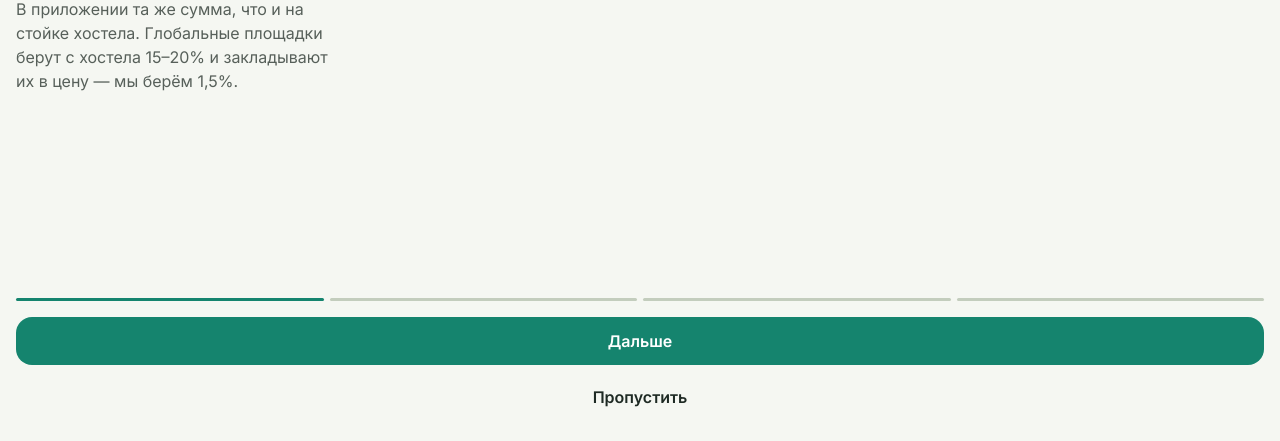
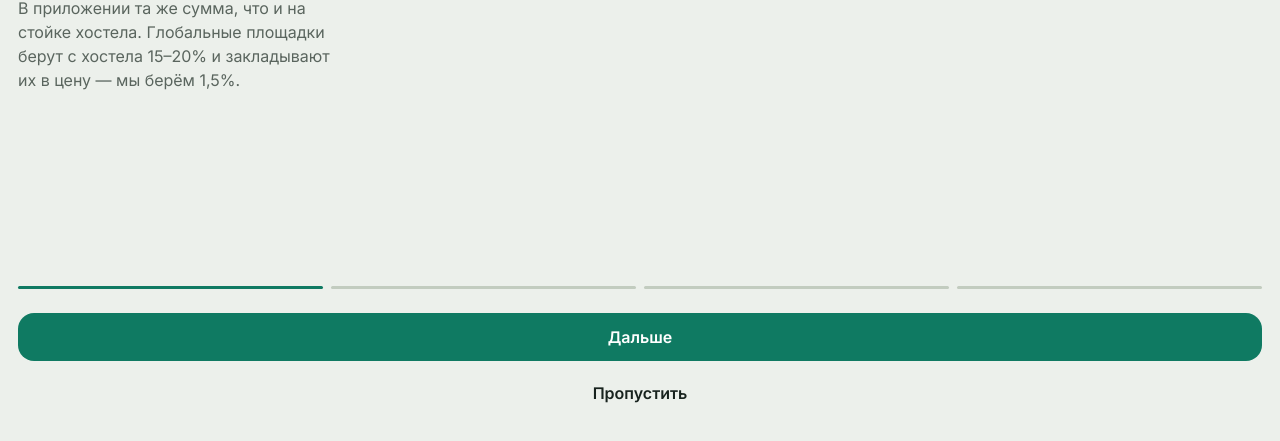
Before and after one commit to gulomovff-lgtm/hosti, a plain HTML site: page index.html in a window 1280 px wide. Shown: the part 359-800 px from the top of the page. Drawn offline with Linux system fonts and the light colour scheme.

Commit message:
Разделение и ритм: шкала отступов, карточки с видимым краем, шторка с неподвижным подвалом, поднятый контраст обеих тем

```diff
--- a/index.html
+++ b/index.html
@@ -6,7 +6,7 @@
 <title>Hosti — хостелы Узбекистана без комиссии</title>
 <meta name="robots" content="index,follow">
 <meta name="description" content="Реальная цена без комиссии, живая доступность коек, бесплатная отмена за 24 часа, регистрация e-mehmon за минуту.">
-<meta name="theme-color" content="#F5F7F2">
+<meta name="theme-color" content="#ECF0EB">
 <meta name="apple-mobile-web-app-capable" content="yes">
 <meta name="apple-mobile-web-app-status-bar-style" content="black-translucent">
 <link rel="manifest" href="./manifest.webmanifest">
@@ -24,7 +24,7 @@
      план, Amber #FFB829 — точка бренда и предупреждения, Lilac #8E7BE8 —
      данные, Silver #C4C7C4 — текст, Dim #6E736F — подписи.
 
-     Печатная (светлая): Chalk #F5F7F2 — фон, Bone #EEF1EA — разворот,
+     Печатная (светлая): фон-ступень #ECF0EB, Bone #EEF1EA — разворот,
      Juniper #14382C — заголовки, Saffron #C96F27 — акцентная точка,
      Sage #DFE5DC — плашки, Vellum #C3CDBD — разделители,
      Graphite #57605A — текст, Ash #8B948D — вторичный.
@@ -32,57 +32,63 @@
      Тема переключается атрибутом data-theme на <html>: light / dark.
      Значение «системная» слушает prefers-color-scheme.                        */
 
+  /* Правило поверхностей: между фоном страницы и карточкой всегда виден шаг.
+     Раньше фон был #F5F7F2, а карточка #FFFFFF — разница в 4%, из-за чего
+     всё сливалось в одно молочное поле. Теперь фон уходит на ступень ниже,
+     карточка остаётся белой, и её край читается даже без тени. */
   :root, html[data-theme="light"]{
-    --void:#F5F7F2;                    /* фон приложения — Chalk */
+    --void:#ECF0EB;                    /* фон страницы: ступень под карточкой */
     --surface:#FFFFFF;                 /* карточка */
-    --surface-2:#EEF1EA;               /* Bone: вложенная плашка */
-    --surface-3:#DFE5DC;               /* Sage: выделенная строка */
-    --ink:#14382C;                     /* Juniper: заголовки */
-    --text:#1E2A24;
-    --muted:#57605A;                   /* Graphite */
-    --faint:#7C857E;
-    --line:#C3CDBD;                    /* Vellum */
-    --line-soft:#DFE5DC;
-    --accent:#15846E;                  /* Verdant: действие на светлом */
-    --accent-press:#0F6E5B;
-    --accent-soft:#E4F1EC;
+    --surface-2:#F3F6F2;               /* вложенная плашка */
+    --surface-3:#E1E8DF;               /* выделенная строка, нажатие */
+    --ink:#0E1A15;                     /* заголовки: почти чёрный, не сизый */
+    --text:#18231E;
+    --muted:#5A655E;
+    --faint:#8A938C;                   /* Ash */
+    --line:#DCE2DA;                    /* волосок внутри карточки */
+    --line-strong:#C2CCBF;             /* край карточки, рамка поля */
+    --line-soft:#E7EBE5;
+    --accent:#0F7A62;                  /* Verdant, углублён до 4.5:1 на белом */
+    --accent-press:#0A6250;
+    --accent-soft:#E1F0EA;
     --on-accent:#FFFFFF;
-    --dot:#C96F27;                     /* Saffron: акцентная точка бренда */
-    --warn:#9C5312;
-    --data:#5B47B4;                    /* Lilac, притемнённый под контраст */
-    --ok:#15846E;
-    --overlay:rgba(20,56,44,.42);
-    --skel-a:#E6EBE4; --skel-b:#F3F6F1;
-    --glow:rgba(21,132,110,.18);
-    --shadow:0 1px 2px rgba(20,56,44,.05), 0 8px 24px rgba(20,56,44,.06);
-    --shadow-lift:0 2px 6px rgba(20,56,44,.08), 0 18px 40px rgba(20,56,44,.10);
-    --mesh-1:rgba(31,192,143,.12); --mesh-2:rgba(201,111,39,.10);
+    --dot:#C25E1B;                     /* Saffron: акцентная точка бренда */
+    --warn:#96500F;
+    --data:#4B3E96;                    /* Lilac, притемнённый под контраст */
+    --ok:#0F7A62;
+    --overlay:rgba(14,26,21,.44);
+    --skel-a:#E2E8E0; --skel-b:#F1F4F0;
+    --glow:rgba(15,122,98,.20);
+    --shadow:0 1px 1px rgba(14,26,21,.04), 0 6px 18px rgba(14,26,21,.06);
+    --shadow-lift:0 2px 6px rgba(14,26,21,.07), 0 18px 42px rgba(14,26,21,.12);
+    --mesh-1:rgba(15,122,98,.10); --mesh-2:rgba(194,94,27,.08);
   }
   html[data-theme="dark"]{
     --void:#000000;                    /* Void: фон интерфейса */
-    --surface:#04150E;                 /* Deep: карточки и панели */
-    --surface-2:#0A1D14;
-    --surface-3:#10281C;
+    --surface:#0C1712;                 /* карточка: приподнята над пустотой */
+    --surface-2:#13211A;
+    --surface-3:#1B2C23;
     --ink:#FFFFFF;
-    --text:#E8EDE9;
-    --muted:#C4C7C4;                   /* Silver */
-    --faint:#8A908B;
-    --line:#1E201E;
-    --line-soft:#15211B;
-    --accent:#1FC08F;                  /* Mint: основной акцент */
-    --accent-press:#17A87C;
-    --accent-soft:rgba(31,192,143,.15);
+    --text:#EAF0EC;
+    --muted:#A9B3AD;
+    --faint:#77817B;
+    --line:#22302A;                    /* волосок внутри карточки */
+    --line-strong:#32433B;             /* край карточки */
+    --line-soft:#182219;
+    --accent:#25C795;                  /* Mint: основной акцент */
+    --accent-press:#1BAA7E;
+    --accent-soft:rgba(37,199,149,.16);
     --on-accent:#04150E;
     --dot:#FFB829;                     /* Amber: точка бренда */
     --warn:#FFB829;
-    --data:#8E7BE8;                    /* Lilac */
-    --ok:#1FC08F;
-    --overlay:rgba(0,0,0,.66);
-    --skel-a:#0A1D14; --skel-b:#12261B;
-    --glow:rgba(31,192,143,.26);
-    --shadow:0 1px 2px rgba(0,0,0,.6), 0 10px 30px rgba(0,0,0,.45);
-    --shadow-lift:0 2px 8px rgba(0,0,0,.7), 0 22px 50px rgba(0,0,0,.55);
-    --mesh-1:rgba(31,192,143,.18); --mesh-2:rgba(255,184,41,.08);
+    --data:#9C8BF0;                    /* Lilac */
+    --ok:#25C795;
+    --overlay:rgba(0,0,0,.70);
+    --skel-a:#101C16; --skel-b:#1A281F;
+    --glow:rgba(37,199,149,.28);
+    --shadow:0 1px 2px rgba(0,0,0,.6), 0 10px 30px rgba(0,0,0,.5);
+    --shadow-lift:0 2px 8px rgba(0,0,0,.7), 0 22px 50px rgba(0,0,0,.6);
+    --mesh-1:rgba(37,199,149,.16); --mesh-2:rgba(255,184,41,.07);
   }
 
   :root{--app-h:100dvh;--safe-top:0px;--safe-bottom:0px;--fs-pad-right:0px;
@@ -111,8 +117,12 @@
 
   /* ============================================================ ДВИЖЕНИЕ
      Пружина на появлениях, разгон на уходах, 120 мс на отклик пальцу. */
+  /* Только прозрачность и никакого transform: этим классом main.jsx оборачивает
+     КАЖДЫЙ экран, а пока внутри анимации живёт transform, элемент становится
+     containing block — и любая липкая панель position:fixed внутри экрана
+     уезжает в конец документа. Сдвиг при появлении делает .hs-rise на блоках. */
   .hs-fade{animation:hsFade .26s var(--e-out) both}
-  @keyframes hsFade{from{opacity:0;transform:translate3d(0,8px,0)}to{opacity:1;transform:none}}
+  @keyframes hsFade{from{opacity:0}to{opacity:1}}
   .hs-rise{animation:hsRise .3s var(--e-spring) both}
   @keyframes hsRise{from{opacity:0;transform:translate3d(0,14px,0)}to{opacity:1;transform:none}}
   .hs-pop{animation:hsPop .34s var(--e-spring) both}
@@ -159,7 +169,7 @@
         && window.matchMedia && matchMedia('(prefers-color-scheme: dark)').matches);
       document.documentElement.setAttribute('data-theme', dark ? 'dark' : 'light');
       var m = document.querySelector('meta[name=theme-color]');
-      if (m) m.setAttribute('content', dark ? '#000000' : '#F5F7F2');
+      if (m) m.setAttribute('content', dark ? '#000000' : '#ECF0EB');
     } catch (e) { document.documentElement.setAttribute('data-theme', 'light'); }
   })();
 </script>
--- a/sw.js
+++ b/sw.js
@@ -1,5 +1,5 @@
-/* Hosti standalone — офлайн-оболочка (сборка 5a8d1185af) */
-const CACHE = 'hosti-standalone-5a8d1185af';
+/* Hosti standalone — офлайн-оболочка (сборка 04f5aa60eb) */
+const CACHE = 'hosti-standalone-04f5aa60eb';
 const ASSETS = ['./', './index.html', './app.js', './manifest.webmanifest', './fonts/fonts.css', './icon-192.png', './icon-512.png'];
 self.addEventListener('install', (e) => {
   e.waitUntil(caches.open(CACHE).then((c) => c.addAll(ASSETS)).then(() => self.skipWaiting()));
```
Also changed, not shown: app.js.
